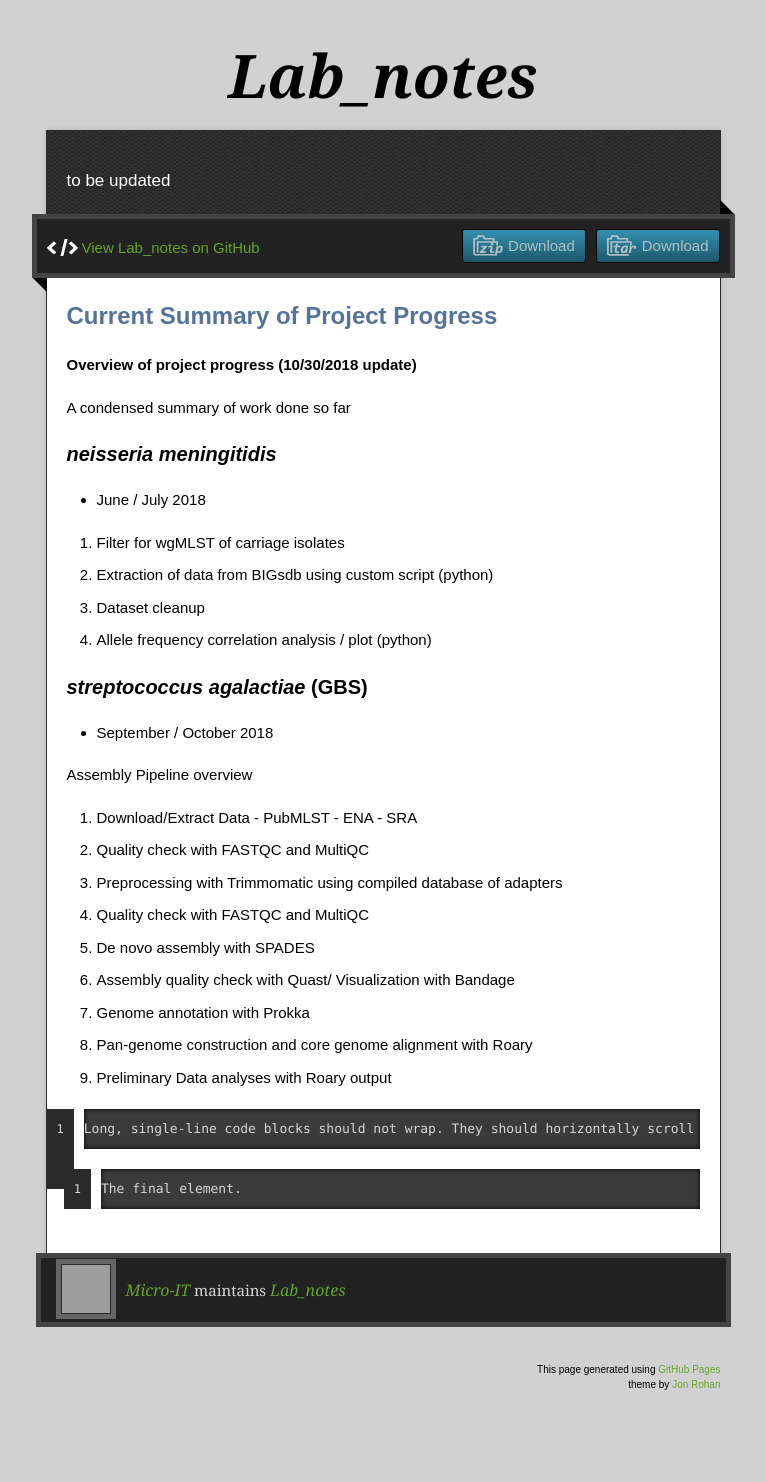
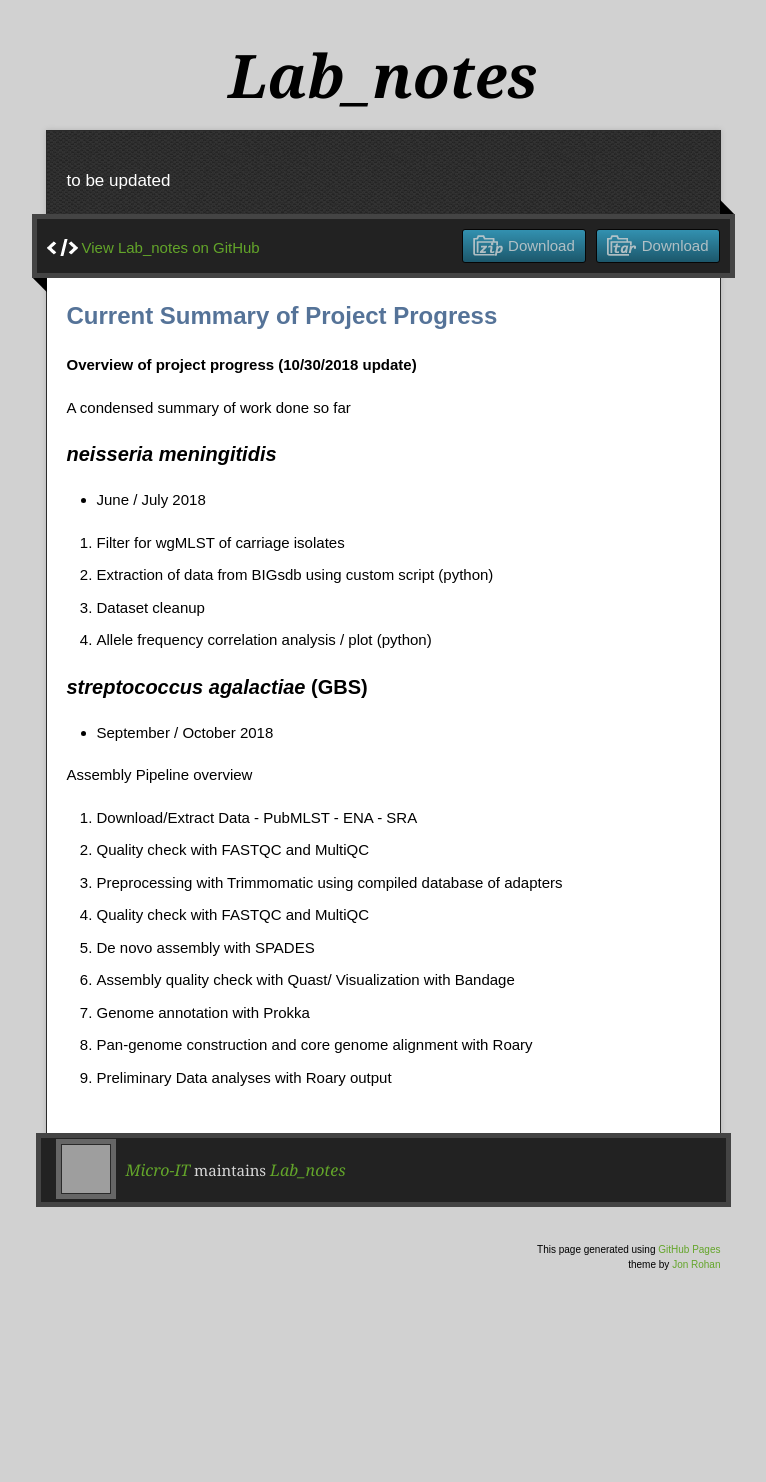
Before and after one commit to Micro-IT/lab_notes, a Jekyll site: the page built from index.md, in a window 1280 px wide. Shown: the whole page, without its empty margins (257-1023 px from the left). Built offline with Jekyll 4.4.1, drawn with Linux system fonts in a browser that asks for light colours; our own code applies the rules of GitHub Pages for plain Markdown files; after the commit the page ends 1362 px from its top, so only the background shows below that; grey boxes are pictures that could not be loaded.

Commit message:
Update index.md

````diff
--- a/index.md
+++ b/index.md
@@ -34,11 +34,3 @@ Assembly Pipeline overview
   7. Genome annotation with Prokka
   8. Pan-genome construction and core genome alignment with Roary
   9. Preliminary Data analyses with Roary output
-
-```
-Long, single-line code blocks should not wrap. They should horizontally scroll if they are too long. This line should be long enough to demonstrate this.
-```
-
-```
-The final element.
-```
````
